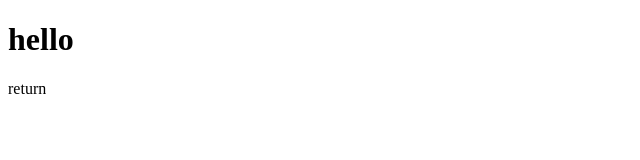
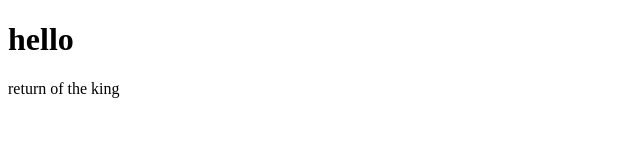
Before and after one commit to MMhtII/test-git-three, a plain HTML site: page index.html in a window 1280 px wide. Shown: the full height of the page, 0-640 px from the left. Drawn offline with Linux system fonts and the light colour scheme.

Commit message:
new div added

```diff
--- a/index.html
+++ b/index.html
@@ -8,7 +8,10 @@
 <body>
     <h1>hello</h1>
     <article class="article" >
-        return
+        return of the king
     </article>
+    <div class="reza" >
+
+    </div>
 </body>
 </html>
```
